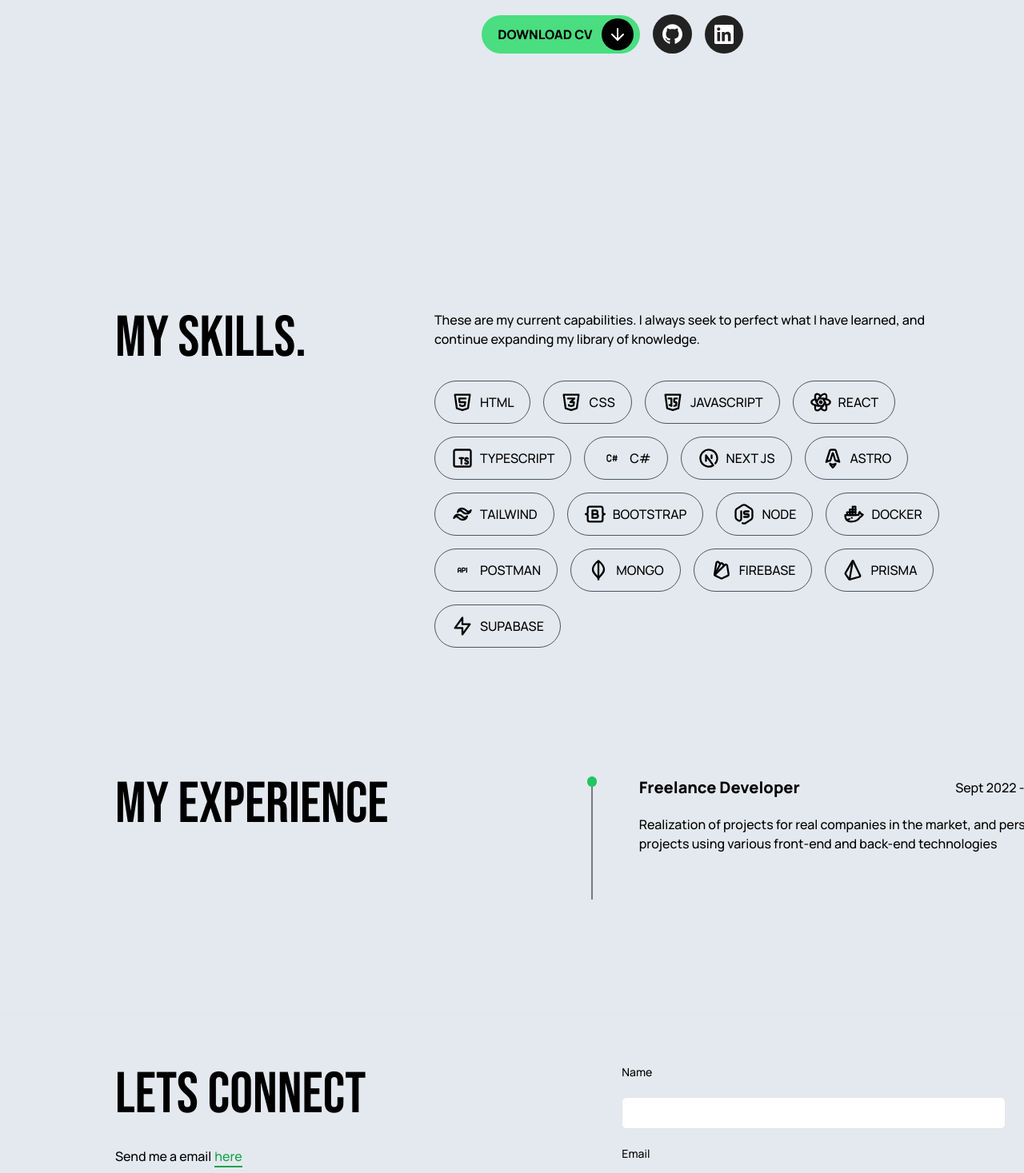
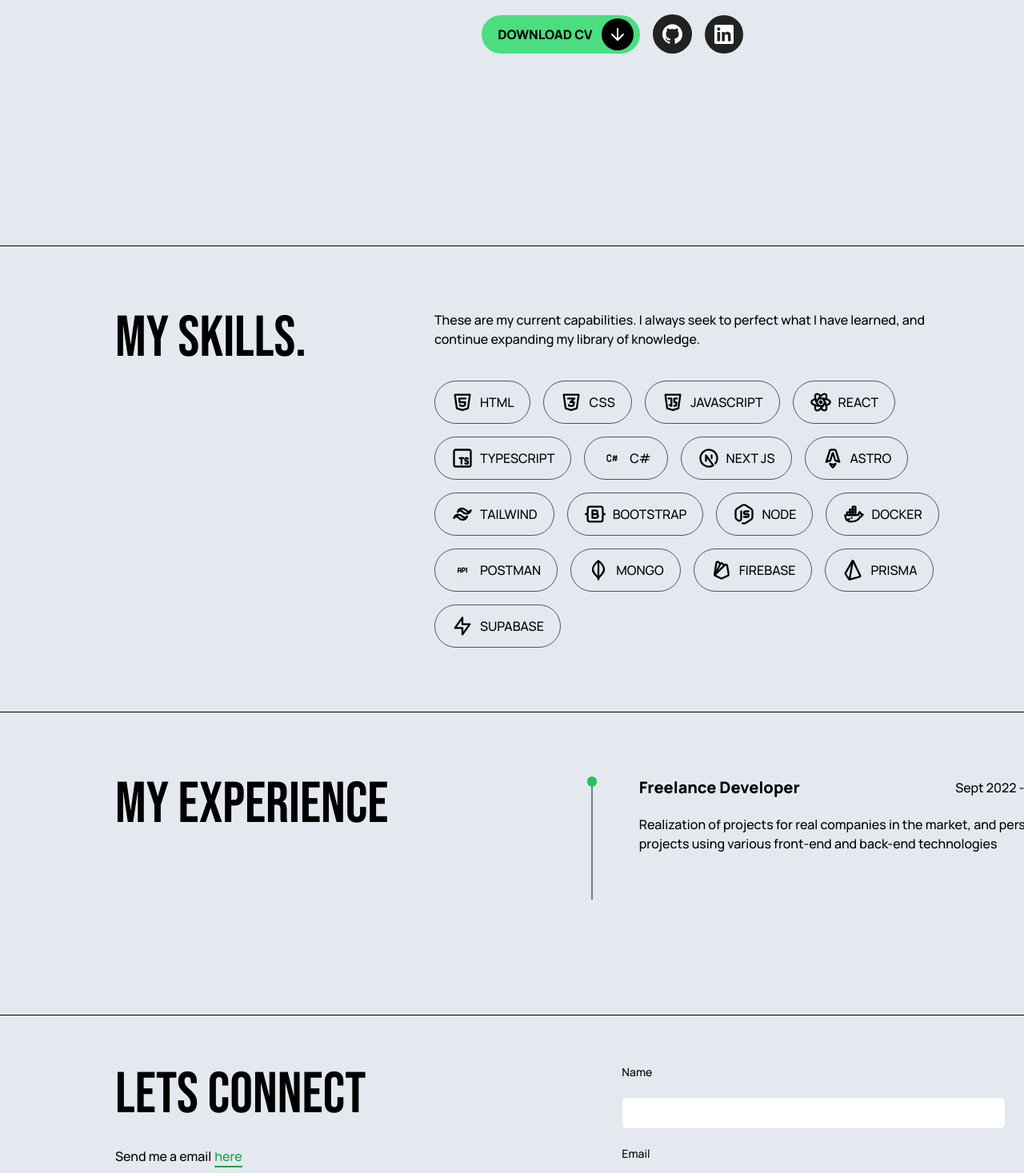
Before and after one commit to sebaactis/portfolio, a Next.js app: page /aboutme in a window 1280 px wide. Shown: the part 378-1845 px from the top of the page at 80% size. Built offline with nearby package versions, Linux system fonts and the light colour scheme.

Commit message:
fix separadores light mode

```diff
--- a/app/aboutme/page.tsx
+++ b/app/aboutme/page.tsx
@@ -24,9 +24,9 @@
         <ButtonsFixed />
       </div>
       <MoreAboutMe />
-      <Separator className="dark:bg-gray-500" />
+      <Separator className="dark:bg-gray-500 bg-black" />
       <Capabilities />
-      <Separator className="dark:bg-gray-500" />
+      <Separator className="dark:bg-gray-500 bg-black" />
       <Experience />
     </>
   )
--- a/app/layout.tsx
+++ b/app/layout.tsx
@@ -25,7 +25,7 @@
         >
           <NavBar />
           {children}
-          <Separator className="dark:bg-gray-500" />
+          <Separator className="dark:bg-gray-500 bg-black" />
           <Contact />
         </ThemeProvider>
       </body>
--- a/app/page.tsx
+++ b/app/page.tsx
@@ -26,9 +26,9 @@
 
       <main>
         <Presentation />
-        <Separator className="dark:bg-gray-500" />
+        <Separator className="dark:bg-gray-500 bg-black" />
         <Proyects />
-        <Separator className="dark:bg-gray-500" />
+        <Separator className="dark:bg-gray-500 bg-black" />
         <AboutMe />
       </main>
     </>
```
